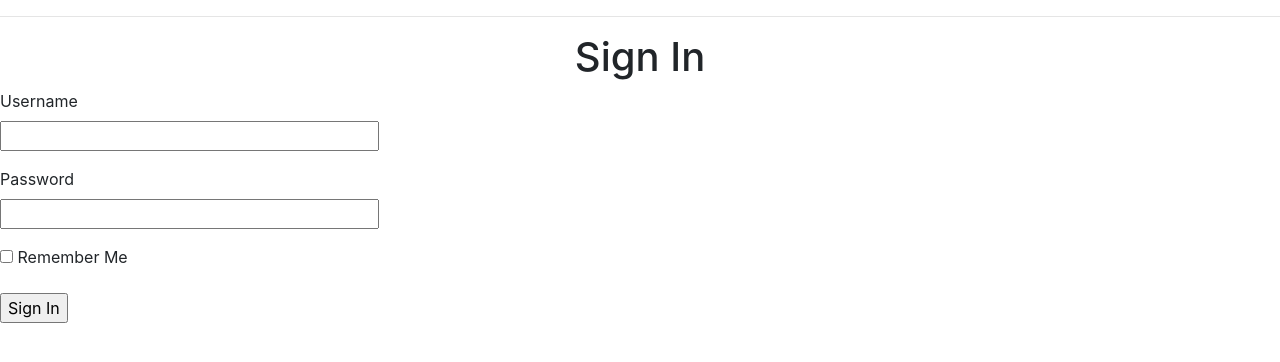
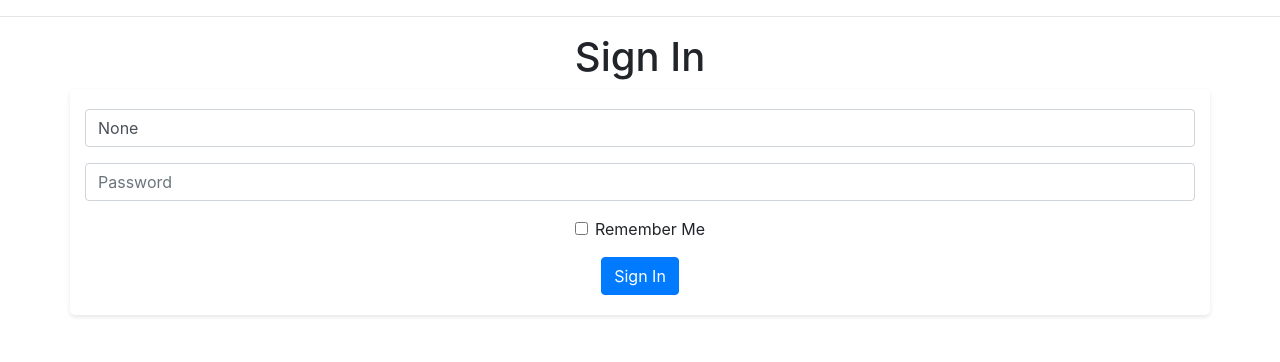
Before and after one commit to Hunkhill1/CITS3200_team_14, a Flask app: page /login in a window 1280 px wide. Shown: the part 56-418 px from the top of the page. Run offline with Flask 3, Linux system fonts and the light colour scheme; some libraries are stand-ins or nearby versions.

Commit message:
Basic CSS for login page

```diff
--- a/app/templates/login.html
+++ b/app/templates/login.html
@@ -4,21 +4,28 @@
     <h1>Sign In</h1>
     <form action="" method="post" novalidate>
         {{ form.hidden_tag() }}
-        <p>
-            {{ form.username.label }}<br>
-            {{ form.username(size=32) }}<br>
+        <div class="container text-center sm">
+            <div class="form-floating mb-3">
+                <input type="text" class="form-control" id="floatingUsername" placeholder="Username" value="{{ form.username.data }}" name="{{ form.username.name }}">
                 {% for error in form.username.errors %}
                 <span style="color: red;">[{{ error }}]</span>
                 {% endfor %}
-        </p>
-        <p>
-            {{ form.password.label }}<br>
-            {{ form.password(size=32) }}<br>
+            </div>
+            <div class="form-floating mb-3">
+                <input type="password" class="form-control" id="floatingPassword" placeholder="Password" name="{{ form.password.name }}">
                 {% for error in form.password.errors %}
                 <span style="color: red;">[{{ error }}]</span>
                 {% endfor %}
-        </p>
-        <p>{{ form.remember_me() }} {{ form.remember_me.label }}</p>
-        <p>{{ form.submit() }}</p>
+            </div>
+            <div class="form-check">
+                <input class="form-check-input" type="checkbox" id="rememberMe" name="{{ form.remember_me.name }}" value="y">
+                <label class="form-check-label" for="rememberMe">
+                    {{ form.remember_me.label.text }}
+                </label>
+            </div>
+            <div class="mt-3">
+                <button type="submit" class="btn btn-primary">{{ form.submit.label.text }}</button>
+            </div>
+        </div>
     </form>
 {% endblock %}
```
Lines whose indentation alone changed are shown as unchanged.
